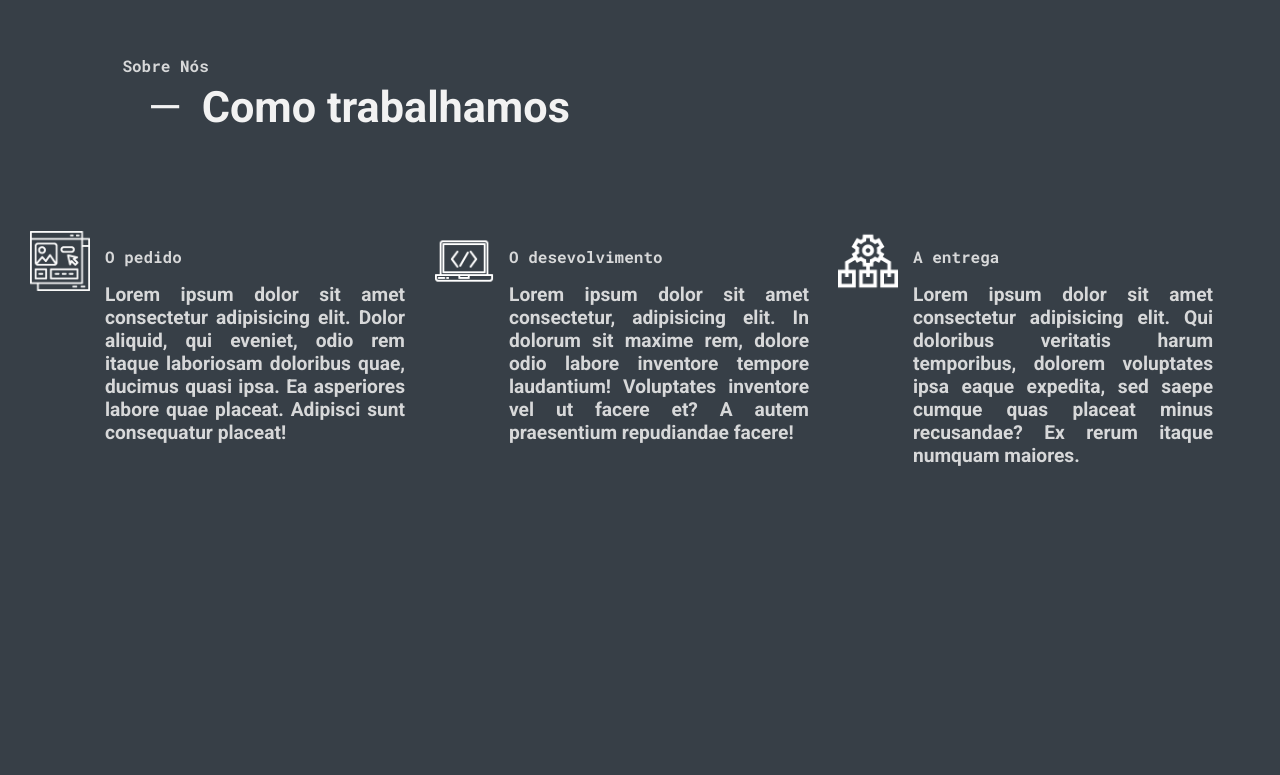
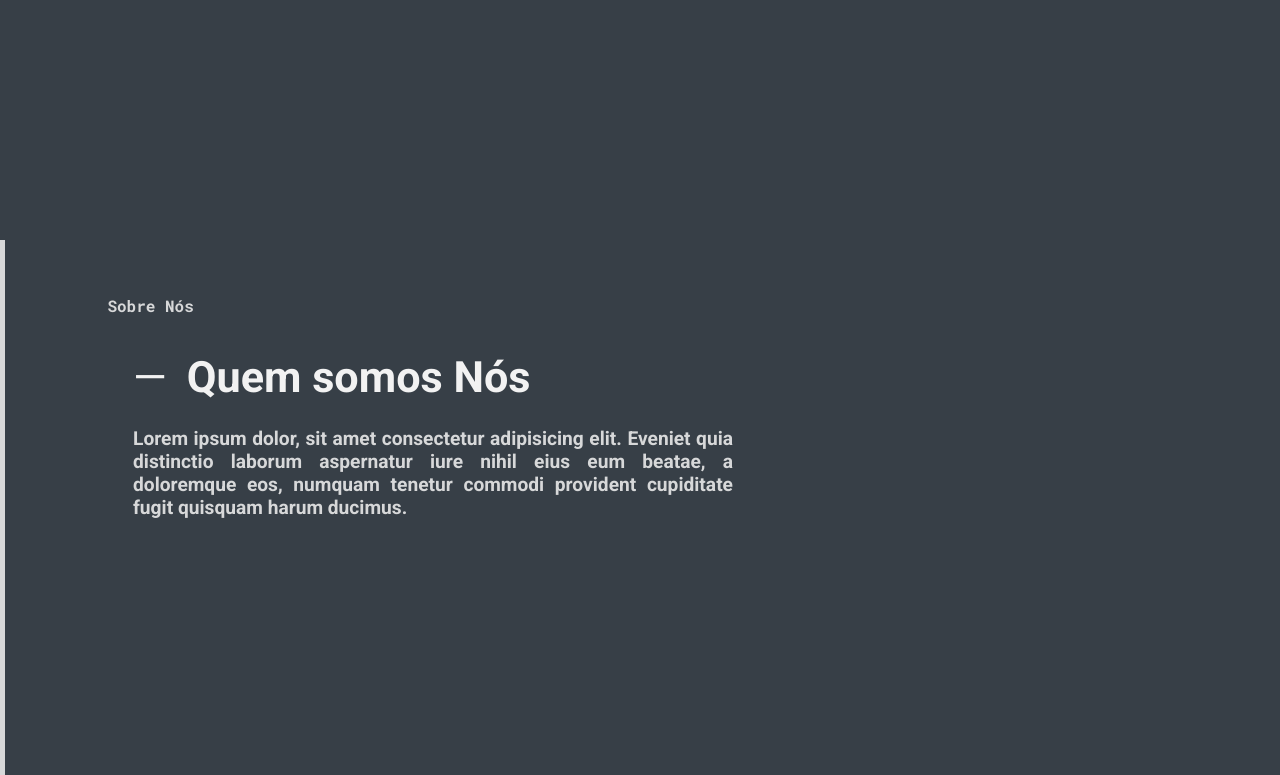
Before and after one commit to LimaBernardo212/Settings, a plain HTML site: page index.html in a window 1280 px wide. Shown: the part 1600-2375 px from the top of the page. Before the commit the page ends 2135 px from the top, so only its background shows below. Drawn offline with Linux system fonts and the light colour scheme.

Commit message:
Atualização dia 11/03/24

```diff
--- a/index.html
+++ b/index.html
@@ -39,32 +39,13 @@
             </div>
             <img src="images/OBDKVE0.jpg" alt="" id="img">
         </section>
-        <div id="pad"></div>
         <section id="transit">
             <div>
-                <h2 id="sob">Sobre Nós</h2>
-                <h1 class="title">Como trabalhamos</h1>
+                <h2>Sobre Nós</h2>
+                <h1 class="title">Quem somos Nós</h1>
+                <p>Lorem ipsum dolor, sit amet consectetur adipisicing elit. Eveniet quia distinctio laborum aspernatur iure nihil eius eum beatae, a doloremque eos, numquam tenetur commodi provident cupiditate fugit quisquam harum ducimus.</p>
             </div>
-            <div class="process">
-                <img src="images/local-na-rede.png" alt="">
-                <div>
-                    <h2>O pedido</h2>
-                    <p>Lorem ipsum dolor sit amet consectetur adipisicing elit. Dolor aliquid, qui eveniet, odio rem itaque laboriosam doloribus quae, ducimus quasi ipsa. Ea asperiores labore quae placeat. Adipisci sunt consequatur placeat!</p>
-                </div>
-            </div>
-            <div
-            class="process">
-        <img src="images/codificacao-da-web.png" alt=""><div>
-            <h2>O desevolvimento</h2>
-            <p>Lorem ipsum dolor sit amet consectetur, adipisicing elit. In dolorum sit maxime rem, dolore odio labore inventore tempore laudantium! Voluptates inventore vel ut facere et? A autem praesentium repudiandae facere!</p>
-        </div></div>
-        <div class="process" id="entrega">
-            <img src="images/fluxo-de-trabalho.png" alt="">
-            <div>
-                <h2>A entrega</h2>
-                <p>Lorem ipsum dolor sit amet consectetur adipisicing elit. Qui doloribus veritatis harum temporibus, dolorem voluptates ipsa eaque expedita, sed saepe cumque quas placeat minus recusandae? Ex rerum itaque numquam maiores.</p>
-            </div>
-        </div>
+
         </section>
     </main>
 </body>
--- a/style/portrait.css
+++ b/style/portrait.css
@@ -123,3 +123,7 @@ h2{
 .process h2{
     font-size: 0.8em;
 }
+#img{
+    width: 50vw;
+    height: 50vh;
+}
--- a/style/style.css
+++ b/style/style.css
@@ -230,8 +230,8 @@ p{
     align-items: center;
     animation-name: slideer;
     animation-duration: 3.5s;
-    margin-left: 20px;
-    margin-top: 20px;
+    margin-top: 420px;
+    border-left: 5px solid #D7D8D9;
 }
 .process{
     display: inline-flex;
```
